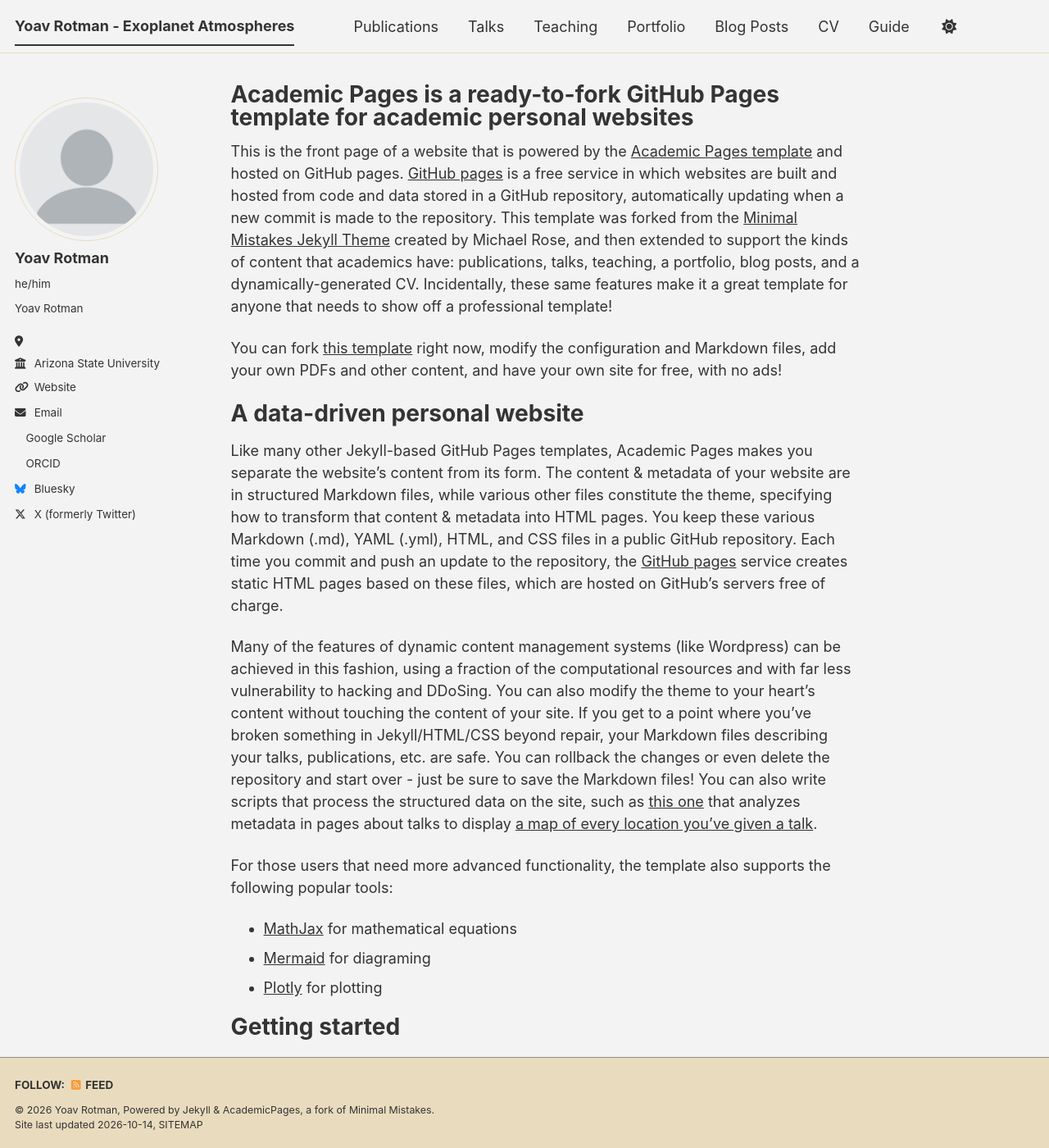
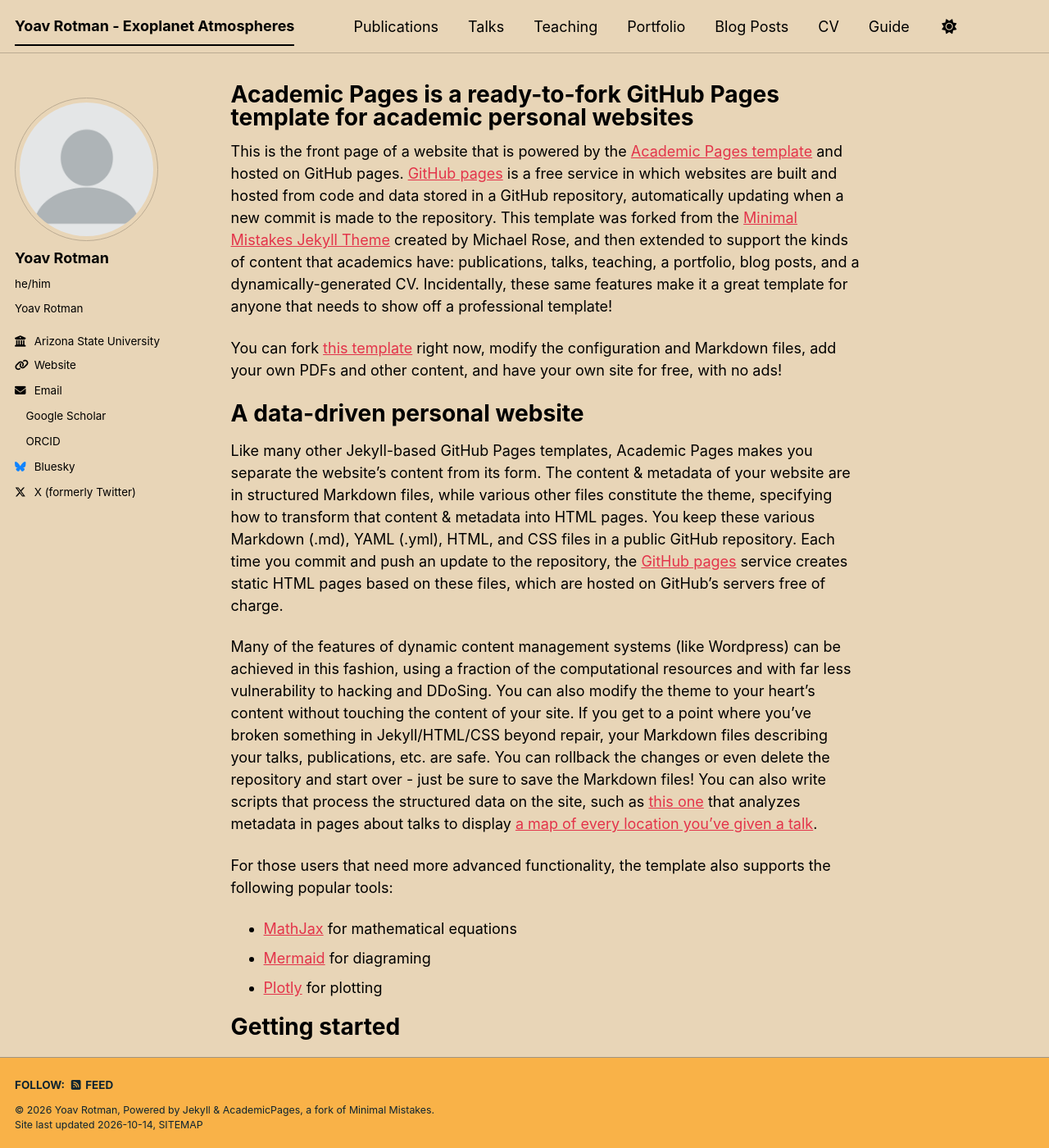
Before and after one commit to yoavrotman/yoavrotman.github.io, a Jekyll site: the page built from _pages/about.md, in a window 1280 px wide and 1400 px high. Shown: the whole window at 82% size. Built offline with Jekyll 4.4.1, drawn with Linux system fonts in a browser that asks for light colours; a style sheet for code colours, icons or effects is not loaded.

```diff
--- a/_config.yml
+++ b/_config.yml
@@ -8,7 +8,7 @@
 
 # Basic Site Settings
 locale                   : "en-US"
-site_theme               : "dirt" # The available themes options are "default", "air", "sunrise", "mint", "dirt" and "contrast"
+site_theme               : "sunrise" # The available themes options are "default", "air", "sunrise", "mint", "dirt" and "contrast"
 title                    : "Yoav Rotman - Exoplanet Atmospheres"
 title_separator          : "-"
 name                     : &name "Yoav Rotman"
@@ -27,7 +27,7 @@ author:
   name             : "Yoav Rotman"
   pronouns         : "he/him" # example: "she/her"
   bio              : "Yoav Rotman"
-  location         : ""
+  location         :
   employer         : "Arizona State University"
   uri              : "yoavrotman.github.io" # URL
   email            : "yrotman@asu.edu"
```
